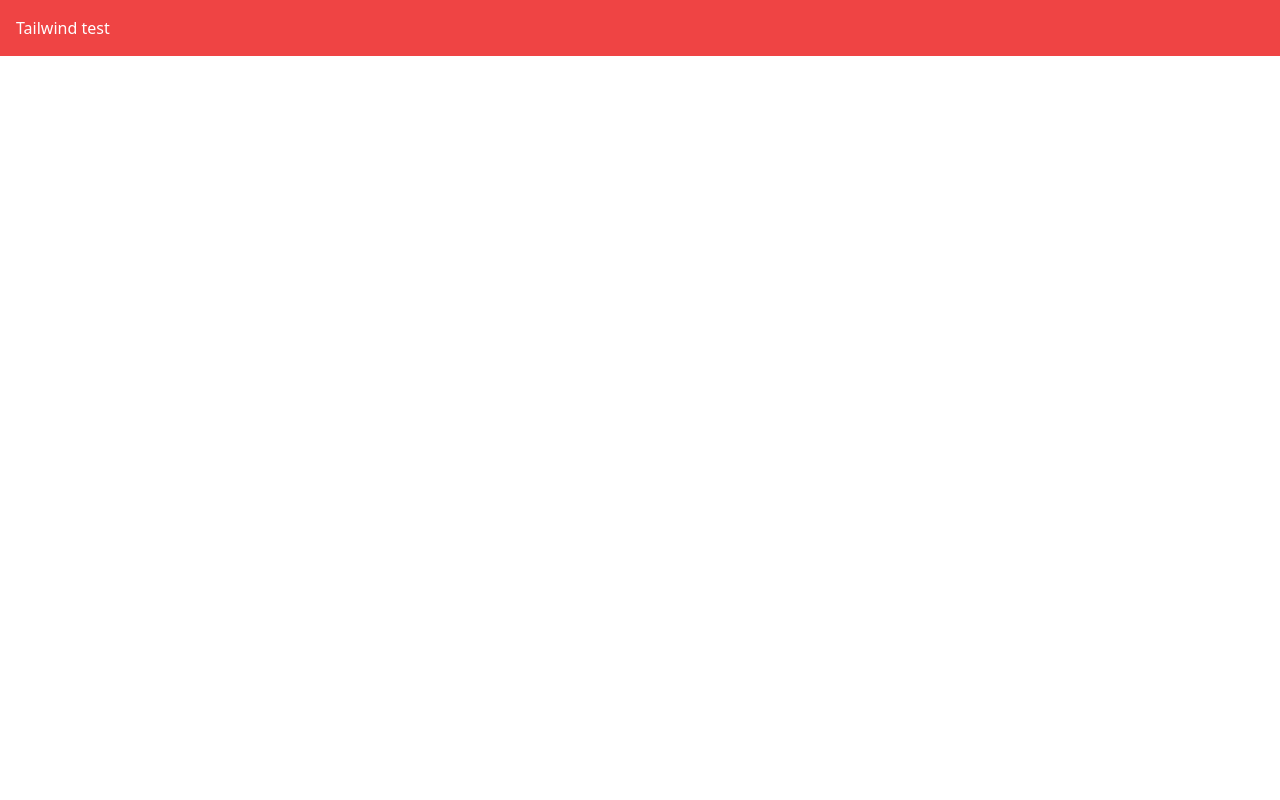
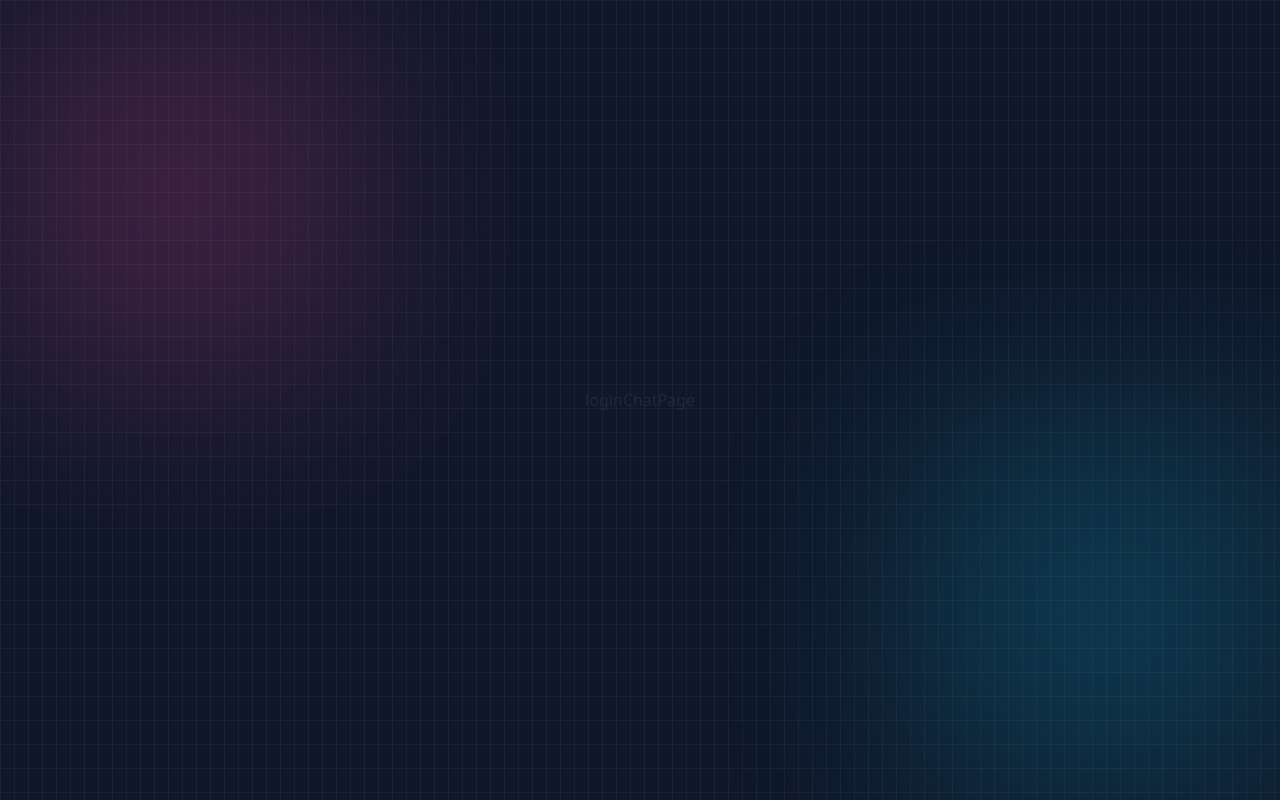
Before and after one commit to sujal-io/convo, a React app in the folder frontend/: page / in a window 1280 px wide. Built offline with nearby package versions, Linux system fonts and the light colour scheme; the HTML template or start-up script is replaced by a standard one.

Commit message:
front end setup complete

```diff
--- a/frontend/package.json
+++ b/frontend/package.json
@@ -10,9 +10,11 @@
     "preview": "vite preview"
   },
   "dependencies": {
+    "axios": "^1.13.4",
     "react": "^19.2.0",
     "react-dom": "^19.2.0",
-    "react-router": "^7.13.0"
+    "react-router": "^7.13.0",
+    "zustand": "^5.0.3"
   },
   "devDependencies": {
     "@eslint/js": "^9.39.1",
--- a/frontend/src/App.jsx
+++ b/frontend/src/App.jsx
@@ -1,10 +1,32 @@
 import React from 'react'
+import { Route, Routes } from 'react-router'
+import SignupPage from './pages/SignupPage'
+import ChatPage from './pages/ChatPage'
+import LoginPage from './pages/LoginPage'
+import { useAuthStore } from './store/useAuthStore'
 
 function App() {
+
+  const {authUser, isLoggedIn, login} = useAuthStore();
+
+  console.log("authUser",authUser)
+  console.log("isLoggedIn",isLoggedIn)
   return (
-   <div className="bg-red-500 p-4 text-white">
-  Tailwind test
-</div>
+    <div className="min-h-screen bg-slate-900 relative flex items-center justify-center p-4 overflow-hidden">
+
+       <div className="absolute inset-0 bg-[linear-gradient(to_right,#4f4f4f2e_1px,transparent_1px),linear-gradient(to_bottom,#4f4f4f2e_1px,transparent_1px)] bg-[size:14px_24px]" />
+      <div className="absolute top-0 -left-4 size-96 bg-pink-500 opacity-20 blur-[100px]" />
+      <div className="absolute bottom-0 -right-4 size-96 bg-cyan-500 opacity-20 blur-[100px]" />
+
+ <button onClick ={login} className='z-10'>login</button>
+
+      <Routes>
+    <Route path="/" element={<ChatPage />} />
+    <Route path="/signup" element={<SignupPage />} />
+    <Route path="/login" element={<LoginPage />} />
+   </Routes>
+
+    </div>
 
   )
 }
--- /dev/null
+++ b/frontend/src/lib/axios.js
@@ -0,0 +1,6 @@
+import axios from "axios";
+
+export const axiosInstance = axios.create({
+  baseURL: import.meta.env.MODE === "development" ? "http://localhost:5000/api" : "/api",
+  withCredentials: true,
+});
--- /dev/null
+++ b/frontend/src/pages/ChatPage.jsx
@@ -0,0 +1,9 @@
+import React from 'react'
+
+function ChatPage() {
+  return (
+    <div>ChatPage</div>
+  )
+}
+
+export default ChatPage
--- /dev/null
+++ b/frontend/src/pages/LoginPage.jsx
@@ -0,0 +1,9 @@
+import React from 'react'
+
+function LoginPage() {
+  return (
+    <div>LoginPage</div>
+  )
+}
+
+export default LoginPage
--- /dev/null
+++ b/frontend/src/pages/SignupPage.jsx
@@ -0,0 +1,9 @@
+import React from 'react'
+
+function SignupPage() {
+  return (
+    <div>SignupPage</div>
+  )
+}
+
+export default SignupPage
--- /dev/null
+++ b/frontend/src/store/useAuthStore.js
@@ -0,0 +1,12 @@
+import {create} from "zustand";
+
+export const useAuthStore = create((set) => ({
+    authUser:{name:"john doe",_id:"12345",age:30},
+    isLoggedIn: false,
+    isLoading: false,
+
+    login: () =>{
+        console.log("just logged in");
+        set({isLoggedIn:true, isLoading:true});
+    }
+}));
```
Also changed, not shown: 1 other file (tests, documents, lock files or other folders).
